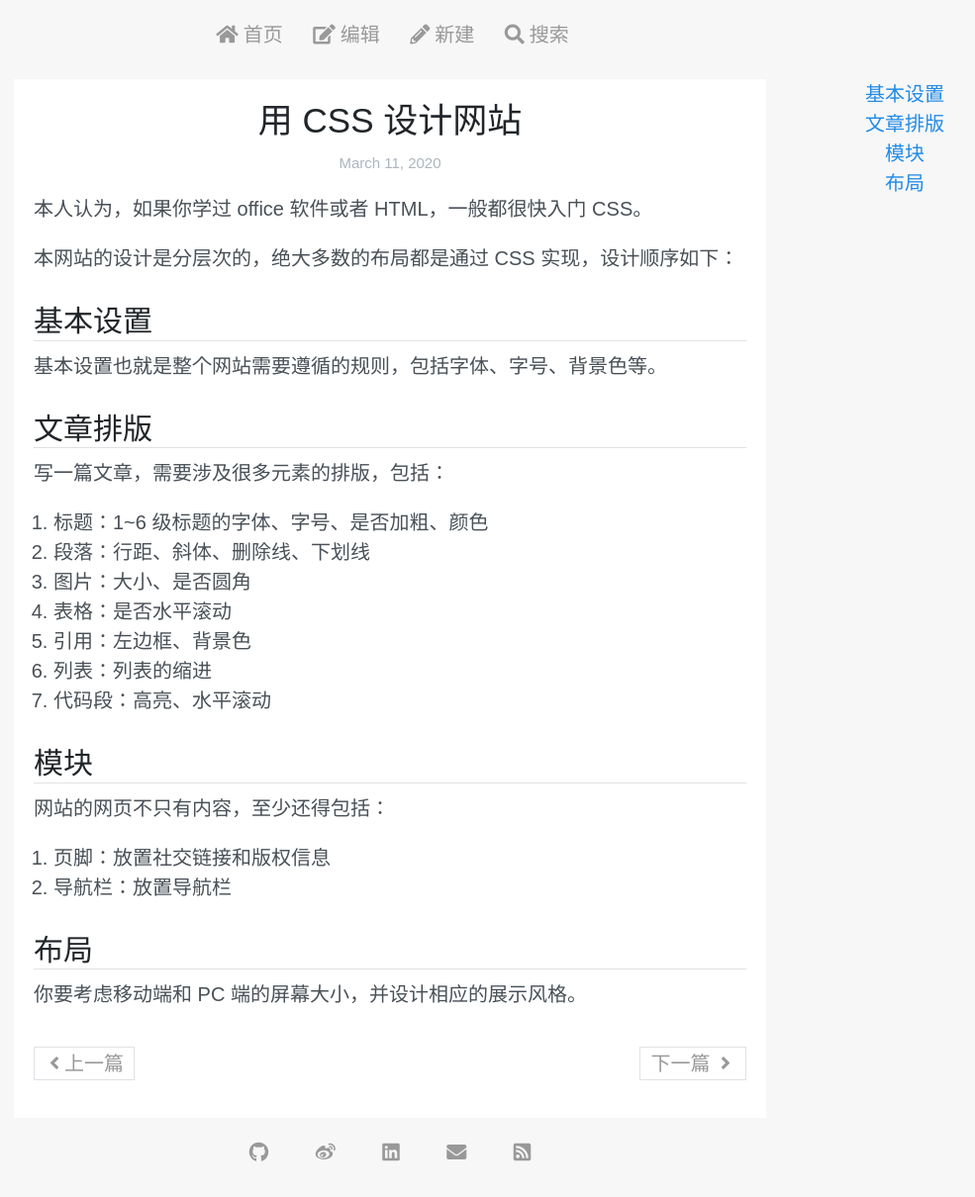
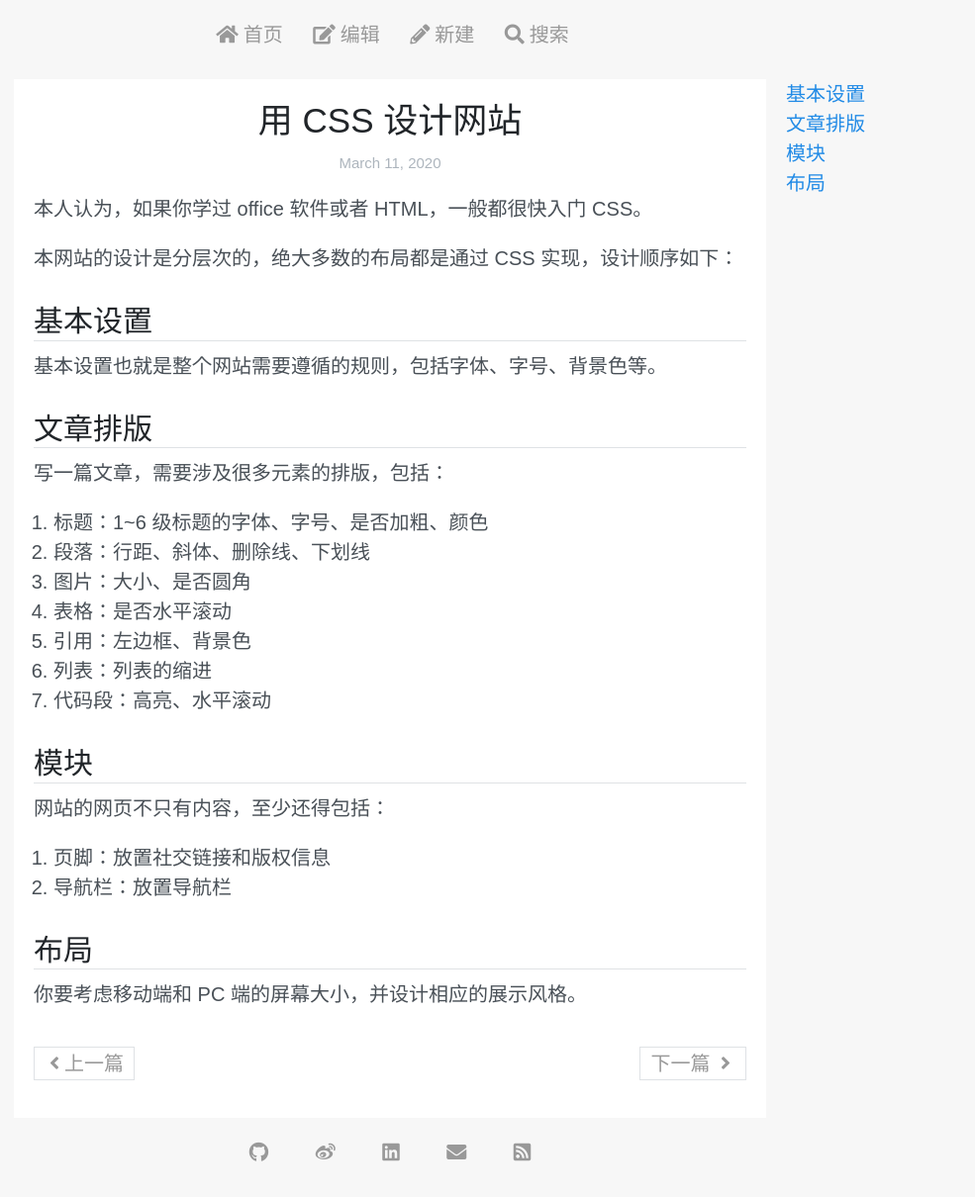
Before and after one commit to whenfung/simple, a Jekyll site: the page built from _posts/2020-03-11-css.md, in a window 1280 px wide. Shown: the whole page at 99% size, without its empty margins (246-1231 px from the left). Built offline with Jekyll 4.4.1, drawn with Linux system fonts in a browser that asks for light colours; nearby versions of some CDN libraries; comment, search, counter and statistics services are not loaded.

Commit message:
优化目录

```diff
--- a/_sass/_layout.scss
+++ b/_sass/_layout.scss
@@ -124,11 +124,12 @@
 #markdown-toc {
   list-style: none;
   position: fixed;
-  width: calc(50vw - 19rem);
+
   top: 4rem;
   right: 0;
 
-  text-align: center;
+  width: calc(50vw - 19rem);      // 宽度是左侧所有空闲部分
+  max-height: calc(100vh - 8rem); // 高度除去导航栏和页脚
 }
 
 // 上下篇布局
```
